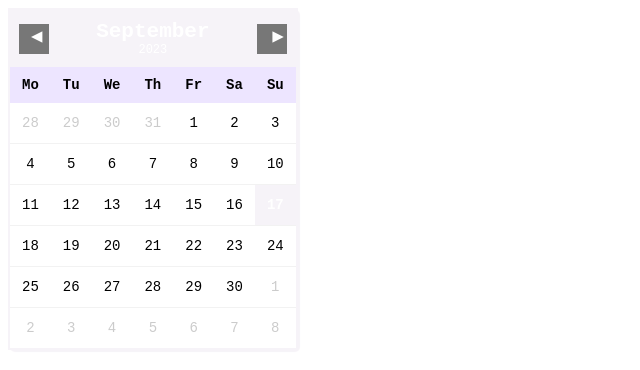
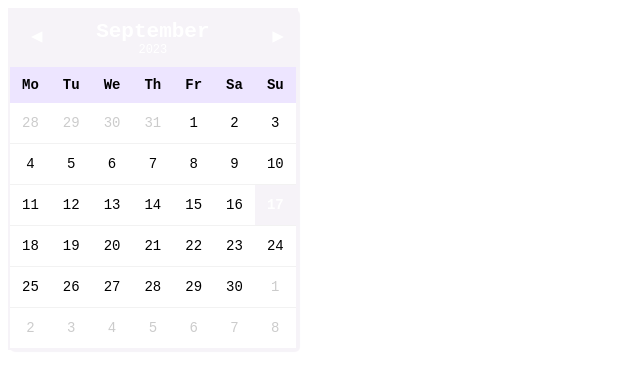
Before and after one commit to paper-frost/notion, a plain HTML site: page calender/index.html in a window 1280 px wide. Shown: the whole page, without its empty margins (0-640 px from the left). Drawn offline with Linux system fonts and the light colour scheme.

Commit message:
Update index.html

```diff
--- a/calender/index.html
+++ b/calender/index.html
@@ -90,7 +90,7 @@ td.fora > span {
 
 
 .boto-next, .boto-prev {
-    background: #777777;
+    background: #F6F3F8;
     color: #fff;
     font-family: inherit;
     border: none;
```
